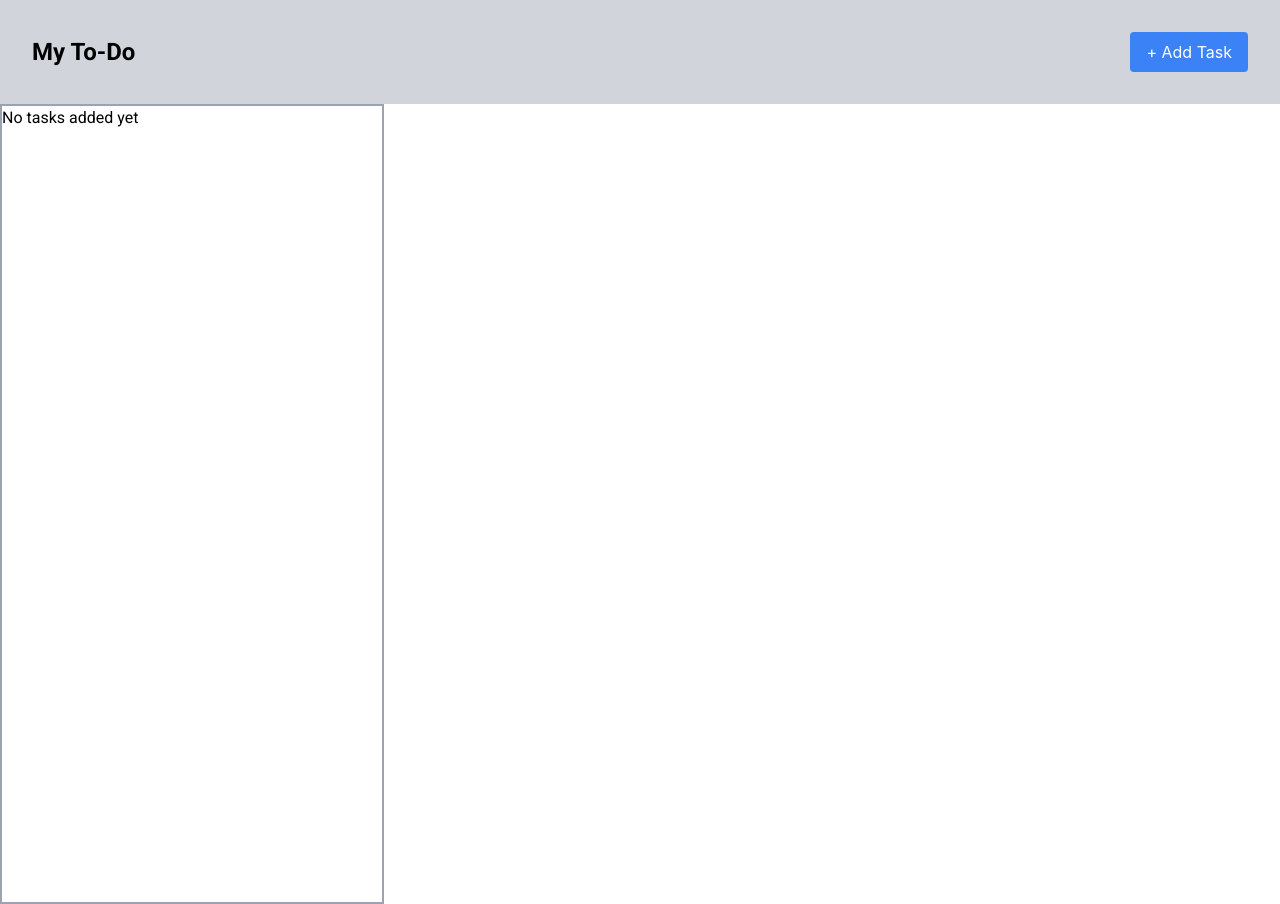
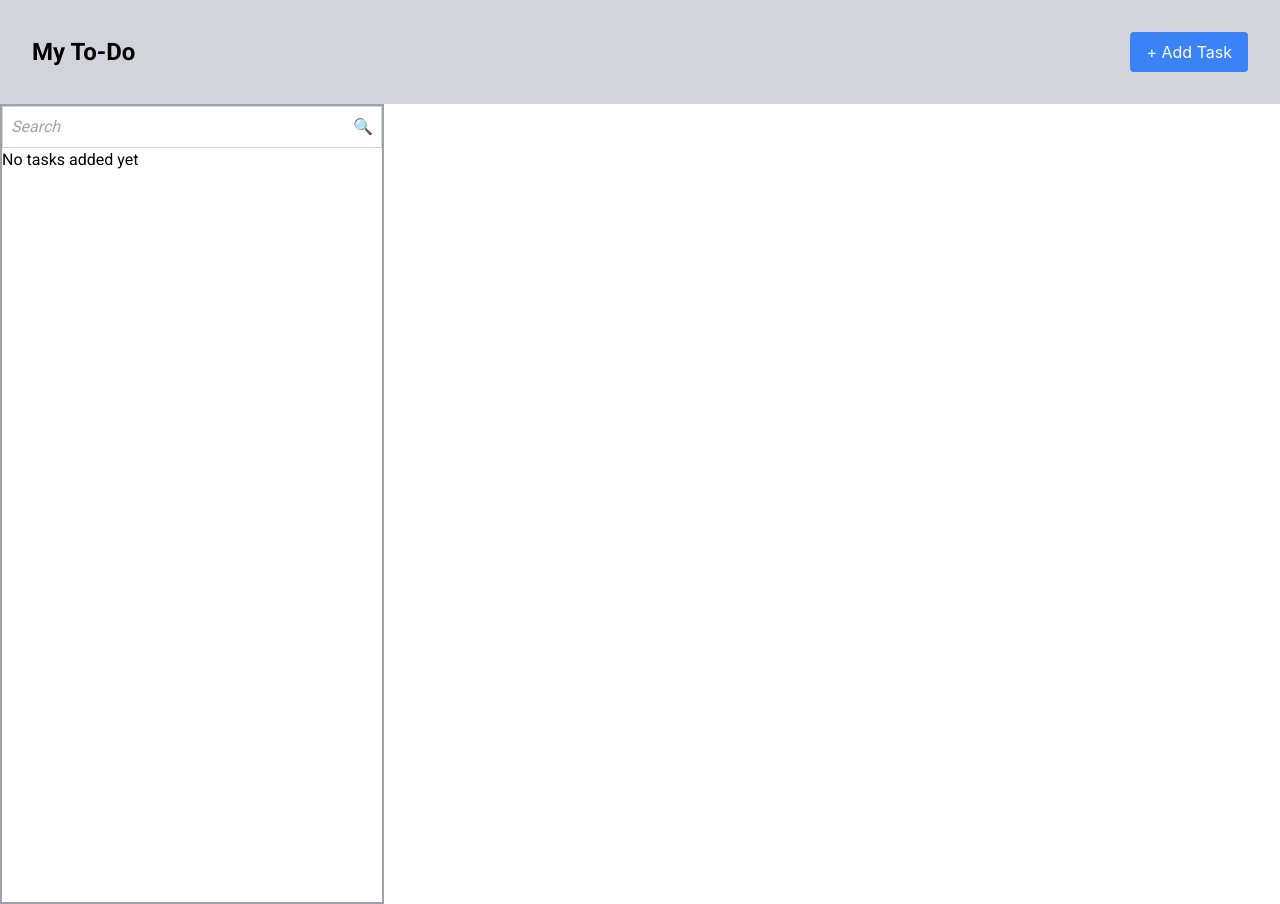
Before and after one commit to Loglady13/Lab3Web, a React (Create React App) app in the folder lab3/: page / in a window 1280 px wide. Built offline with nearby package versions, Linux system fonts and the light colour scheme.

Commit message:
SearchBar styles

```diff
--- a/lab3/src/App.js
+++ b/lab3/src/App.js
@@ -2,9 +2,7 @@ import './output.css';
 import NavigationBar from "./components/NavigationBar";
 import TaskDetail from './components/TaskDetails';
 import TaskList from './components/TaskList';
-import AddTaskForm from './components/AddTaskForm';
 import React, { useState } from 'react';
-import Button from './components/Button';
 
 function App() {
   const [tasks, setTasks] = useState([]);
--- a/lab3/src/components/AddTaskBackground.jsx
+++ b/lab3/src/components/AddTaskBackground.jsx
@@ -13,7 +13,7 @@ const AddTaskBackground = ({ addTask, onClose }) => {
             </div>
 
             <div className="fixed z-20 inset-0 flex justify-center items-center">
-                <AddTaskForm addTask={addTask} onClose={onClose} /> {/* Pasa addTask aquí */}
+                <AddTaskForm addTask={addTask} onClose={onClose} />
             </div>
         </div>
     );
--- a/lab3/src/components/SearchBar.jsx
+++ b/lab3/src/components/SearchBar.jsx
@@ -1,7 +1,13 @@
 
 const SearchBar = () => {
     return (
-      <input type="text" placeholder="Search"></input>
+      <div className="flex justify-between border border-gray-300 p-2">
+        <input type="text"
+               placeholder="Search"
+               className="italic"
+        ></input>
+        <button>🔍</button>
+      </div>
     );
   }
 
--- a/lab3/src/components/TaskList.jsx
+++ b/lab3/src/components/TaskList.jsx
@@ -1,9 +1,11 @@
+import SearchBar from './SearchBar';
 import TaskRow from './TaskRow';
 
 const TaskList = ({ tasks, onTaskSelect }) => {
 
   return (
     <div className="w-[30%] h-screen border-gray-400 border-2">
+      <SearchBar/>
       {tasks.length > 0 ? (
         tasks.map((task, index) => (
           <TaskRow
--- a/lab3/src/output.css
+++ b/lab3/src/output.css
@@ -840,6 +840,10 @@ video {
   font-weight: 700;
 }
 
+.italic {
+  font-style: italic;
+}
+
 .text-gray-500 {
   --tw-text-opacity: 1;
   color: rgb(107 114 128 / var(--tw-text-opacity));
@@ -878,6 +882,10 @@ video {
   cursor: pointer;
 }
 
+.hover\:border-none:hover {
+  border-style: none;
+}
+
 .hover\:bg-blue-800:hover {
   --tw-bg-opacity: 1;
   background-color: rgb(30 64 175 / var(--tw-bg-opacity));
```
